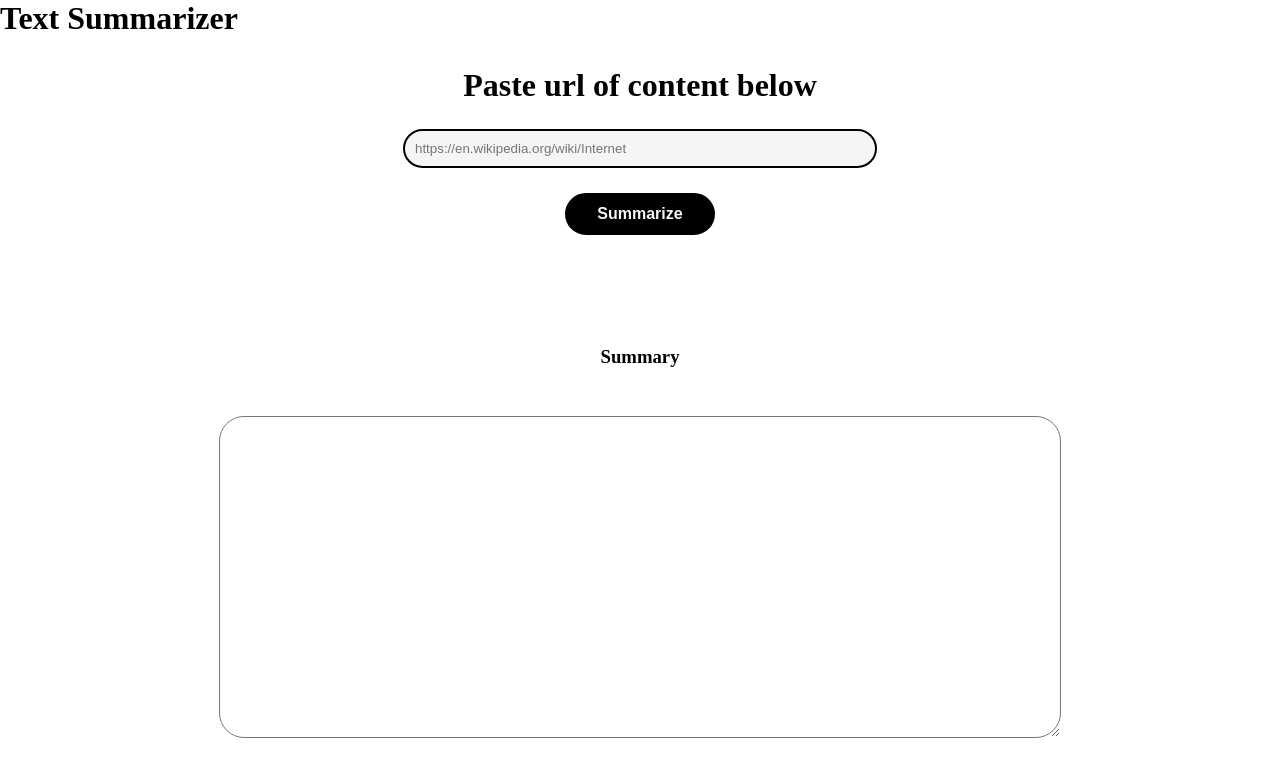
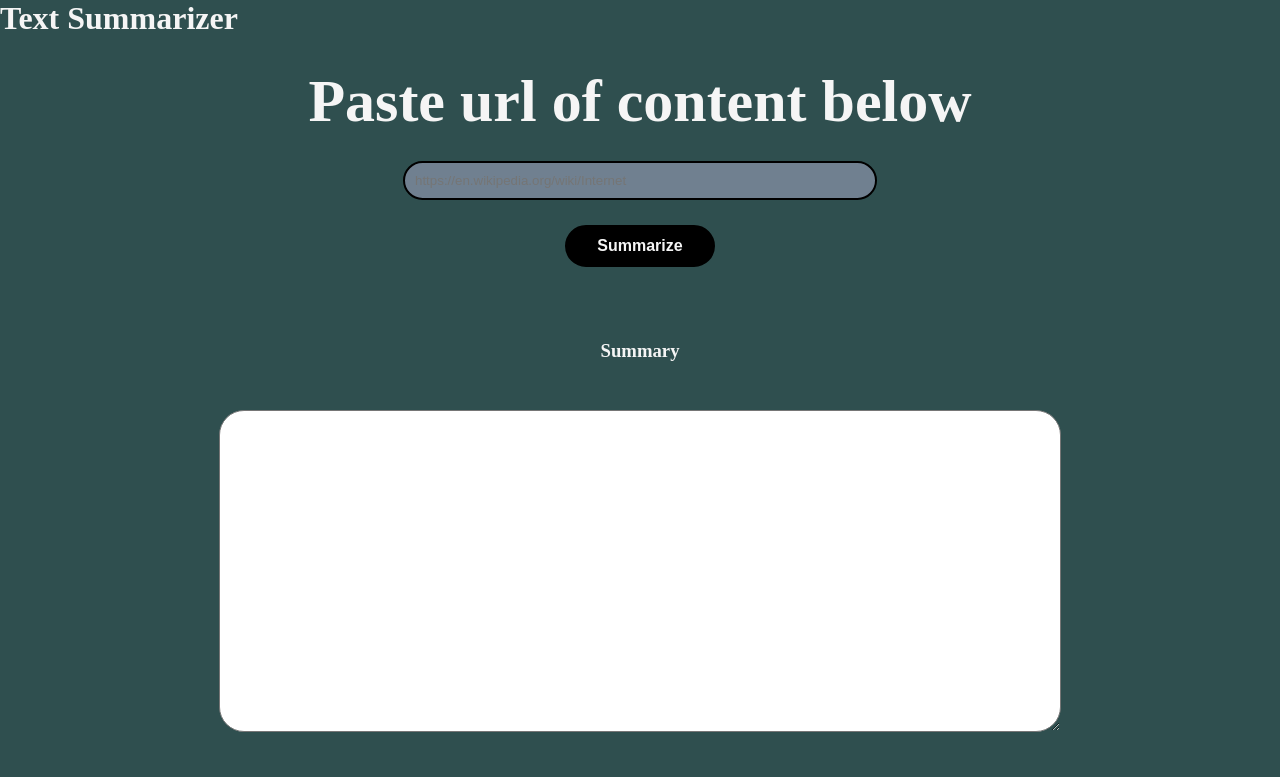
Before and after one commit to Mohit-Kundu/Text-Summarization-Web-Application, a Flask app: page / in a window 1280 px wide. Shown: the top 777 px of the page. Run offline with Flask 2, Linux system fonts and the light colour scheme.

Commit message:
Updated ui

```diff
--- a/static/css/main.css
+++ b/static/css/main.css
@@ -1,12 +1,8 @@
-h2{
-    background-color: black;
+body{
+    margin: 0px 0px;
+    font-family: corbel;
+    background-color:darkslategrey;
     color: whitesmoke;
-    width: 100%;
-    text-align: center;
-    padding: 7px 0px;
-    font-family: corbel;
-    font-weight: bolder;
-    font-size: 3.75em;
 }
 
 .container
@@ -16,32 +12,35 @@ h2{
 }
 
 label{
-    /*position: relative;*/
-    margin-top: 10px;
+   font-family: corbel;
+}
+
+label.paste_label{
+    size: 2em;
+    width: 100%;
+    text-align: center;
+    padding: 7px 0px;
+    font-weight: bolder;
+    font-size: 3.75em;
+}
+
+label.heading{
     font-size: 2em;
     font-weight: bold;
 }
 
 input{
-    /*position: relative;*/
     left: 10px;
     width: 450px;
     margin: 25px 0;
     padding: 10px 10px;
     border:2px solid black;
     border-radius: 30px;
-    background-color: whitesmoke;
+    background-color: slategray;
     outline: none;
 }
 
-body{
-    margin: 0px 0px;
-    font-family: corbel;
-    background-color: white;
-}
-
 button{
-    /*position: relative;*/
     left: 15px;
     padding: 10px;
     border: 2px solid black;
@@ -54,7 +53,6 @@ button{
 }
 
 textarea{
-    /*position: relative;*/
     outline: none;
     left: 10px;
     width: 800px;
```
